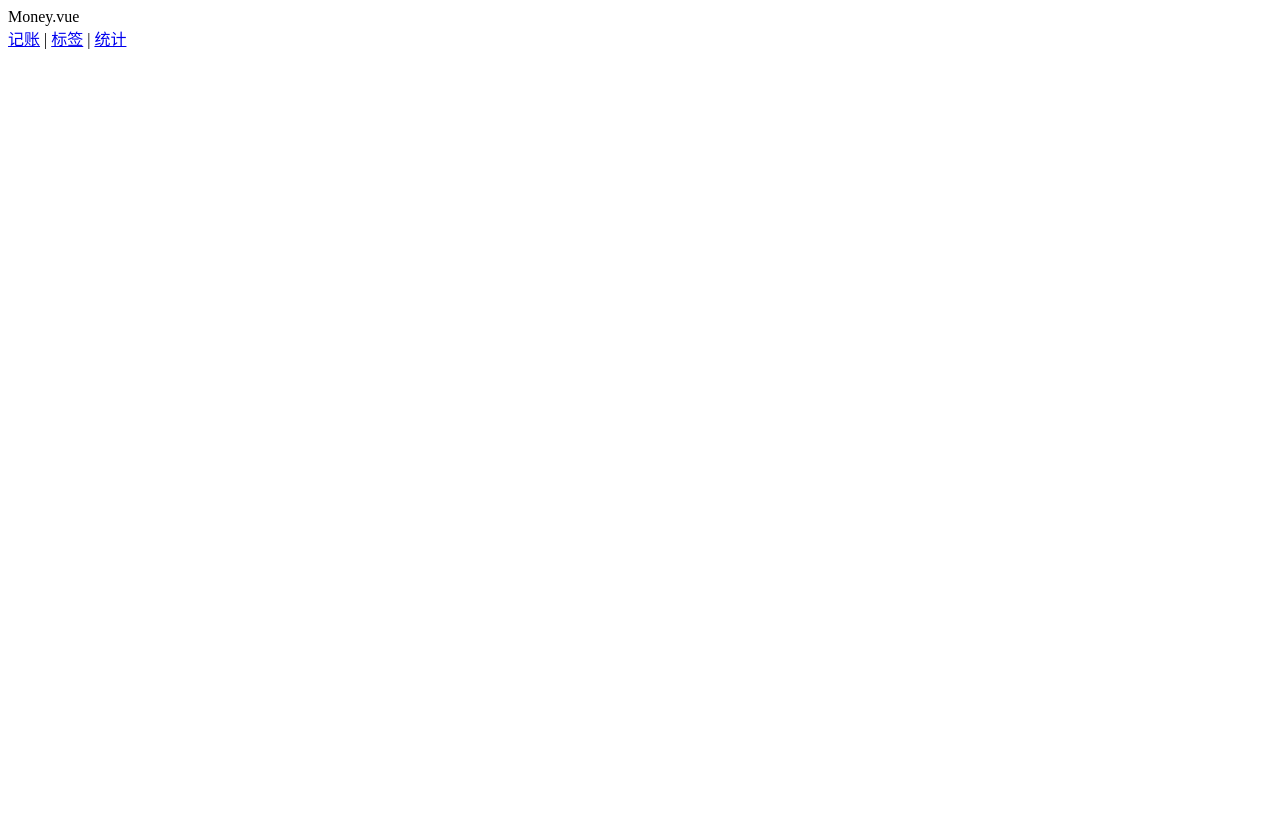
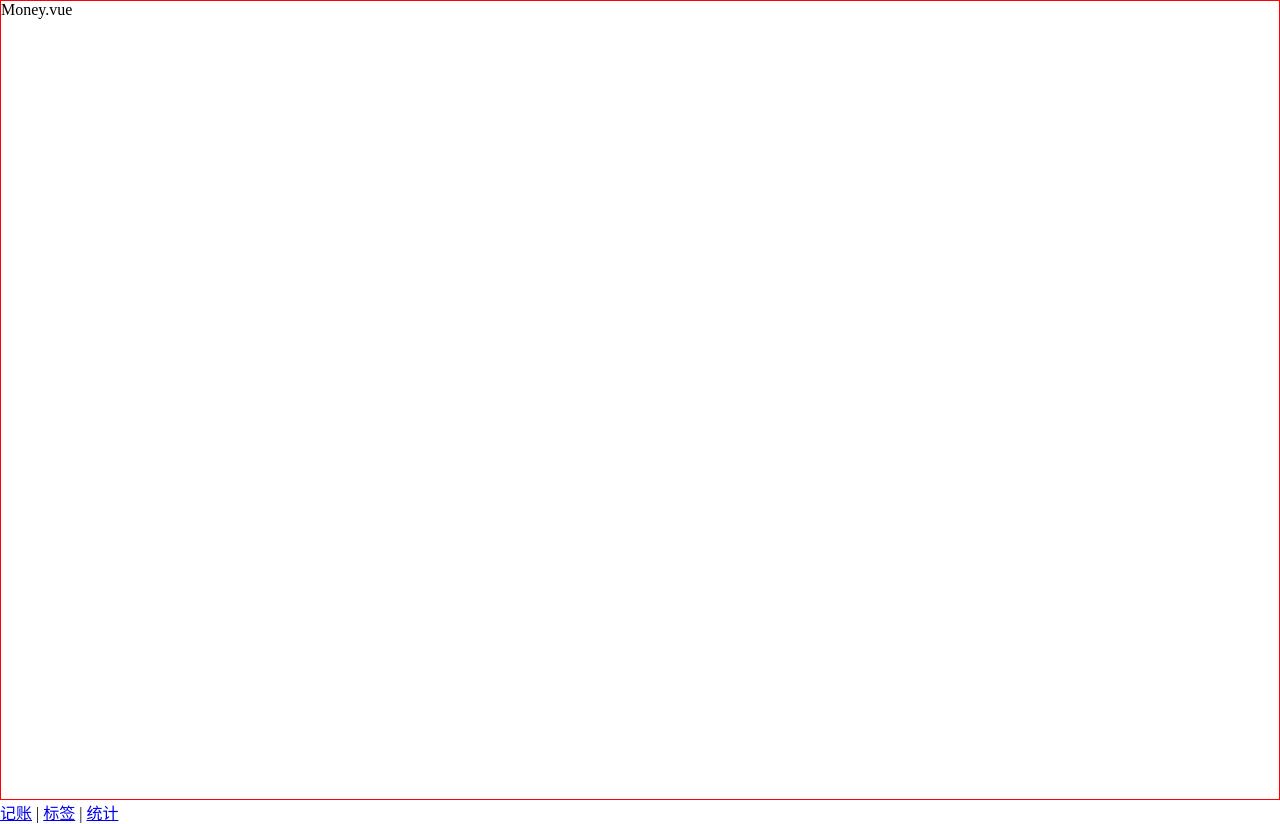
Before and after one commit to The-Duan/vue-morney-1, a Vue app: page /#/money in a window 1280 px wide. Before the commit the page ends 800 px from the top, so only its background shows below. Built offline with nearby package versions, Linux system fonts and the light colour scheme.

Commit message:
页面å布局

```diff
--- a/src/App.vue
+++ b/src/App.vue
@@ -6,6 +6,11 @@
 </template>
 
 <style lang="scss">
+*{
+  margin: 0;
+  padding: 0;
+  box-sizing: border-box;
+}
 #app {
   font-family: Avenir, Helvetica, Arial, sans-serif;
   -webkit-font-smoothing: antialiased;
--- a/src/components/Nav.vue
+++ b/src/components/Nav.vue
@@ -1,5 +1,5 @@
 <template>
-  <div>
+  <div class="nav">
     <router-link to="/money">记账</router-link>
     |
     <router-link to="labels">标签</router-link>
@@ -14,6 +14,8 @@
 }
 </script>
 
-<style scoped>
+<style lang="scss" scoped>
+.nav{
 
+}
 </style>
--- a/src/router/index.ts
+++ b/src/router/index.ts
@@ -1,6 +1,5 @@
 import Vue from 'vue';
 import VueRouter, {RouteConfig} from 'vue-router';
-import HomeView from '../views/HomeView.vue';
 import Money from '@/views/Money.vue';
 import Labels from '@/views/Labels.vue';
 import Statistics from '@/views/Statistics.vue';
--- a/src/views/Money.vue
+++ b/src/views/Money.vue
@@ -1,6 +1,8 @@
 <template>
-  <div>
-    Money.vue
+  <div class="nav-wrapper">
+    <div class="content">
+      Money.vue
+    </div>
   </div>
 </template>
 
@@ -11,5 +13,14 @@
 </script>
 
 <style lang="scss" scoped>
-
+.nav-wrapper{
+  border: 1px solid red;
+  display: flex;
+  flex-direction: column;
+  height: 100vh;
+}
+.content{
+  flex-grow: 1;
+  overflow: auto;
+}
 </style>
```
